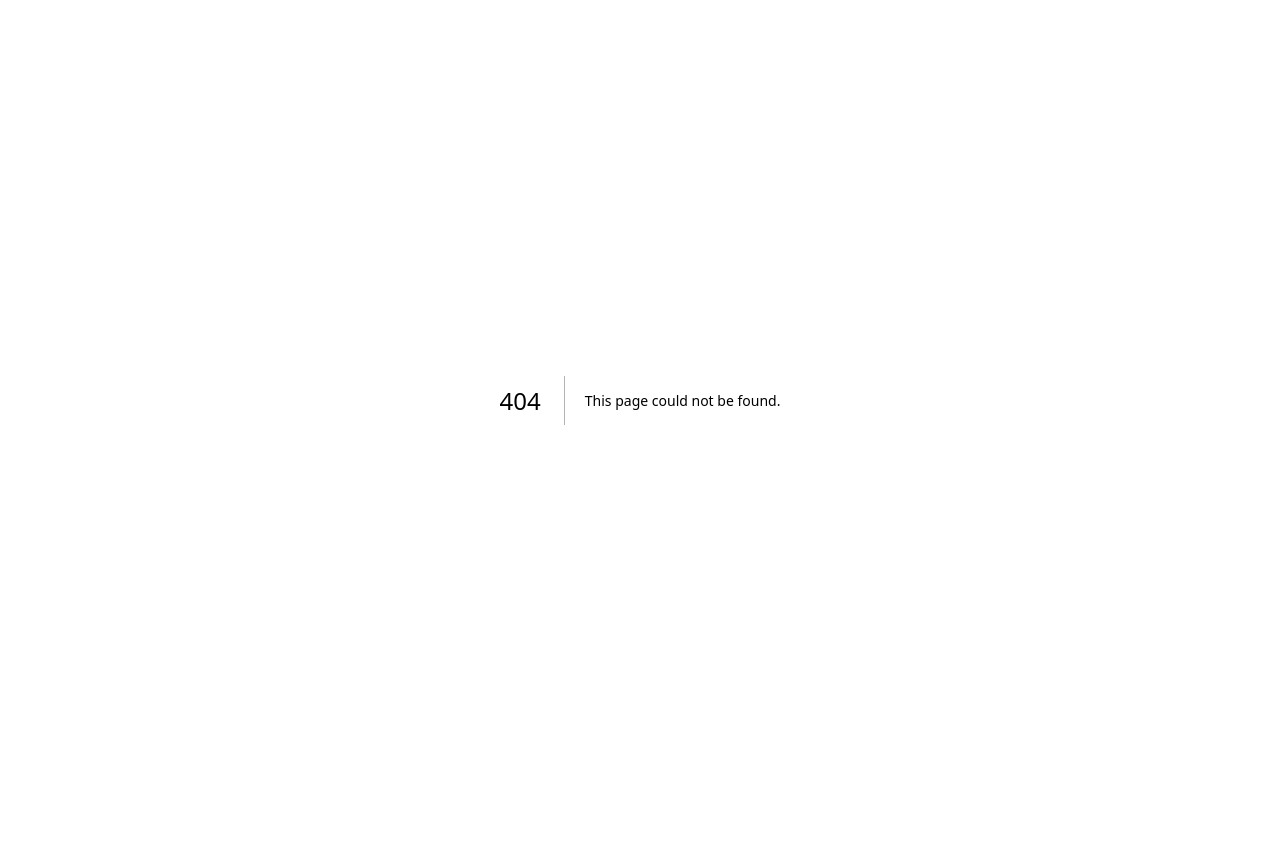
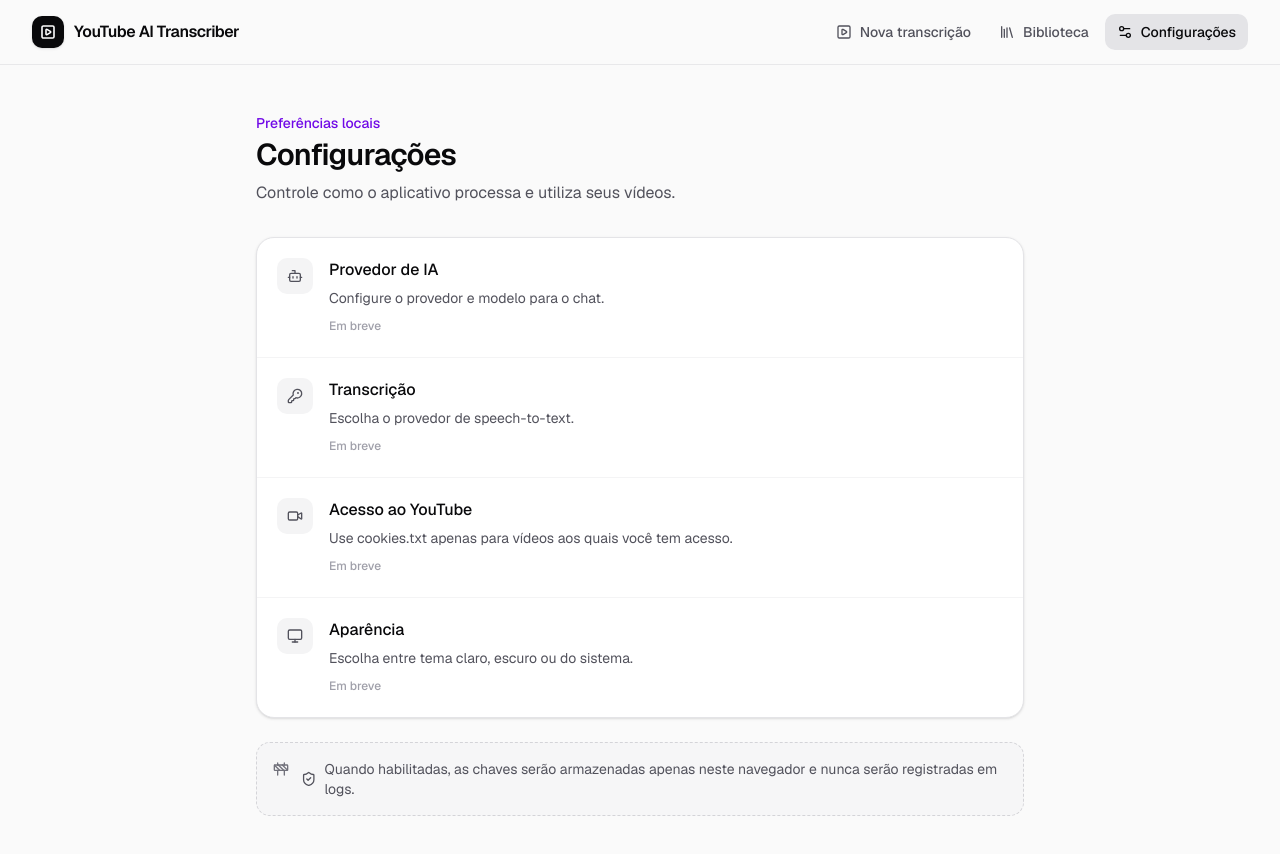
Before and after one commit to solerpedroo/youtube_ai_transcriber, a Next.js app: page /settings in a window 1280 px wide. Before the commit this address had no page. Shown: the top 854 px of the page. Before the commit the page ends 800 px from the top, so only its background shows below. Built offline with nearby package versions, Linux system fonts and the light colour scheme.

Commit message:
feat(app): adiciona página de configurações

```diff
--- /dev/null
+++ b/src/app/settings/page.tsx
@@ -0,0 +1,9 @@
+import { Bot, KeyRound, Monitor, ShieldCheck, Video } from "lucide-react";
+import { PhaseNotice } from "@/components/foundation/phase-notice";
+import { AppShell } from "@/components/layout/app-shell";
+
+const sections = [{ icon: Bot, title: "Provedor de IA", detail: "Configure o provedor e modelo para o chat." }, { icon: KeyRound, title: "Transcrição", detail: "Escolha o provedor de speech-to-text." }, { icon: Video, title: "Acesso ao YouTube", detail: "Use cookies.txt apenas para vídeos aos quais você tem acesso." }, { icon: Monitor, title: "Aparência", detail: "Escolha entre tema claro, escuro ou do sistema." }];
+
+export default function SettingsPage() {
+  return <AppShell><div className="mx-auto max-w-3xl"><p className="text-sm font-medium text-violet-700 dark:text-violet-300">Preferências locais</p><h1 className="mt-1 text-3xl font-semibold tracking-tight">Configurações</h1><p className="mt-2 text-zinc-600 dark:text-zinc-400">Controle como o aplicativo processa e utiliza seus vídeos.</p><div className="mt-8 overflow-hidden rounded-2xl border border-zinc-200 bg-white shadow-sm dark:border-zinc-800 dark:bg-zinc-900">{sections.map(({ icon: Icon, title, detail }) => <section className="flex gap-4 border-b border-zinc-100 p-5 last:border-b-0 dark:border-zinc-800" key={title}><span className="grid size-9 shrink-0 place-items-center rounded-lg bg-zinc-100 text-zinc-600 dark:bg-zinc-800 dark:text-zinc-300"><Icon className="size-4" /></span><div><h2 className="font-medium">{title}</h2><p className="mt-1 text-sm leading-6 text-zinc-600 dark:text-zinc-400">{detail}</p><span className="mt-2 inline-block text-xs font-medium text-zinc-400">Em breve</span></div></section>)}</div><div className="mt-6"><PhaseNotice><span className="inline-flex items-center gap-2"><ShieldCheck className="size-4" />Quando habilitadas, as chaves serão armazenadas apenas neste navegador e nunca serão registradas em logs.</span></PhaseNotice></div></div></AppShell>;
+}
```
